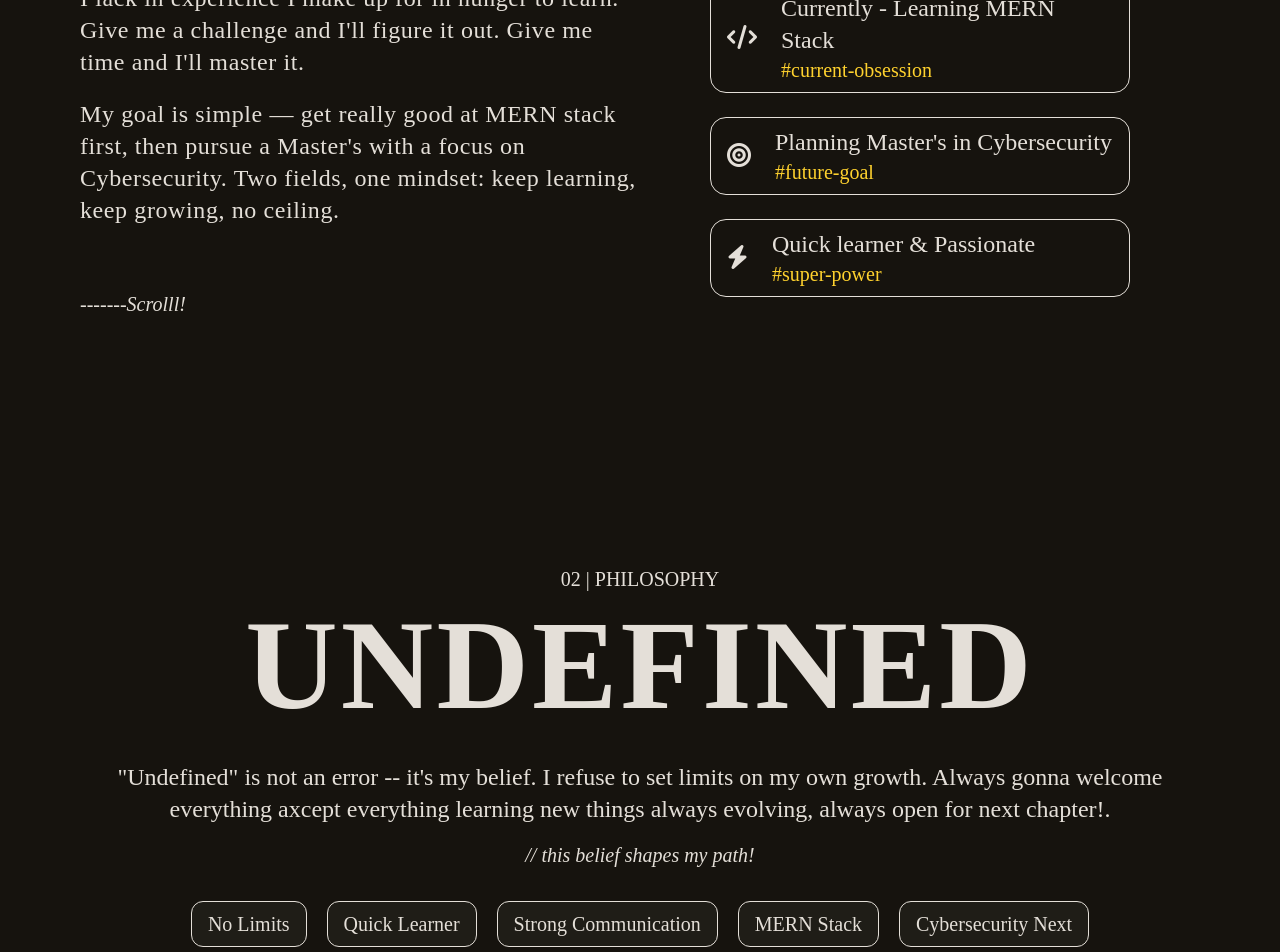
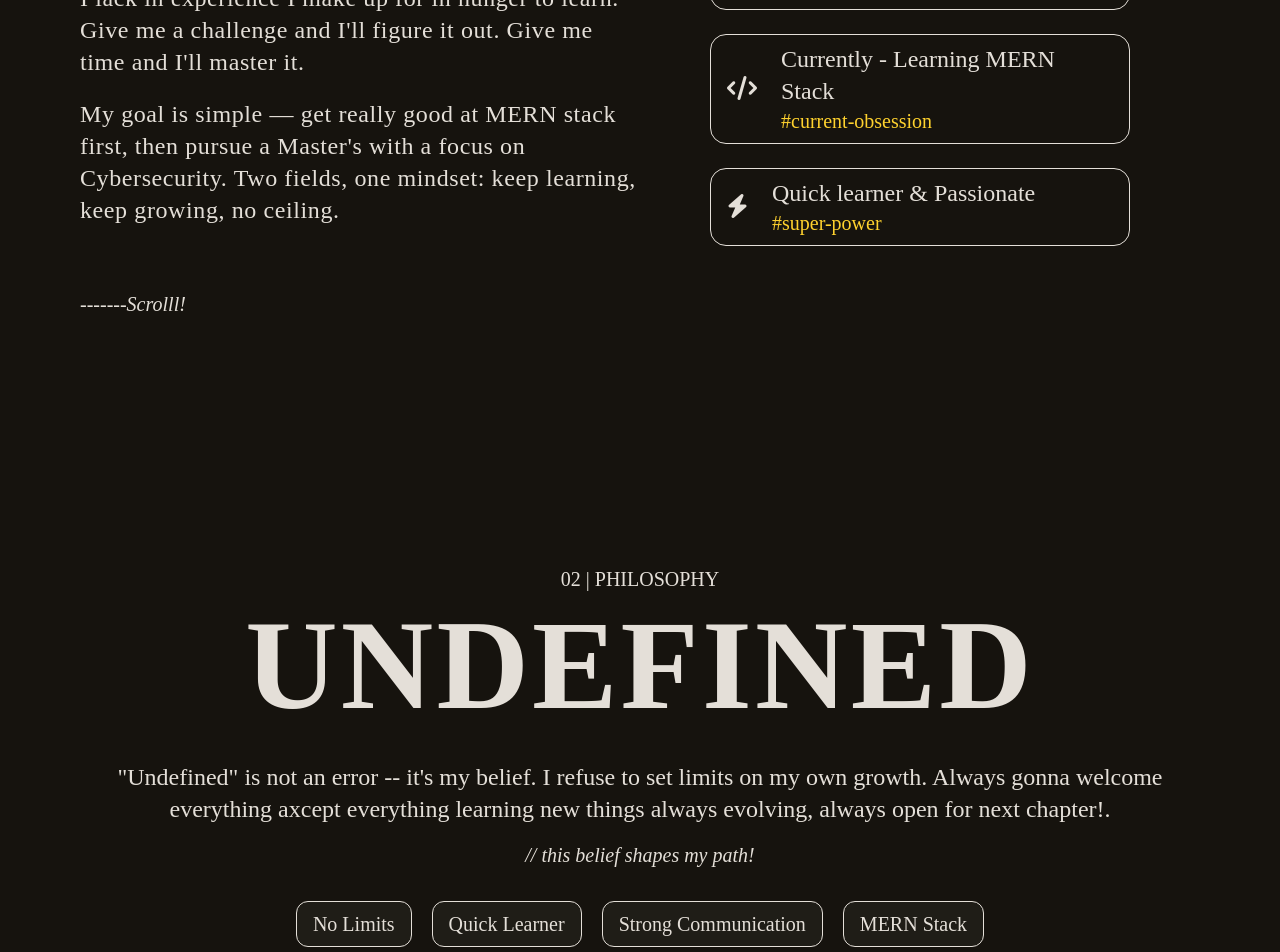
Before and after one commit to Pethani847/portfolioo, a React (Vite) app in the folder frontend/: page / in a window 1280 px wide. Shown: the part 1300-2252 px from the top of the page. Built offline with nearby package versions, Linux system fonts and the light colour scheme; a web font is replaced by a local one.

Commit message:
remove cybersecurity

```diff
--- a/frontend/src/data/educard.js
+++ b/frontend/src/data/educard.js
@@ -1,6 +1,6 @@
 let educations = [
         {degree: "BSc Information Technology", collage: "Swarnim University, Gandhinagar", des: "Pursued my BSc in Information Technology externally, working alongside my studies to fund my education and gain real-world experience at the same time. Two responsibilities, one mindset - get it done, learn from it.", year: "2023-2026", remark: "Graduated", styletitle: "text-pgreen group-hover:text-fg", stylesub: "group-hover:text-pgreen", styleremark: "text-pgreen"  },
-        {degree: "Master's in Cybersecurity", collage: "The next chapter, planning phase", des: "After getting some experience and knowledge in MERN stack development, I'm planning to pursue a Master's degree focused on Cybersecurity", year: "Upcoming", remark: "Planning", styletitle: "text-pblue group-hover:text-fg", stylesub: "group-hover:text-pblue", styleremark: "text-pblue"}
+        //  {degree: "Master's in Cybersecurity", collage: "The next chapter, planning phase", des: "After getting some experience and knowledge in MERN stack development, I'm planning to pursue a Master's degree focused on Cybersecurity", year: "Upcoming", remark: "Planning", styletitle: "text-pblue group-hover:text-fg", stylesub: "group-hover:text-pblue", styleremark: "text-pblue"}
     ]
 
 export default educations;
--- a/frontend/src/data/infocard.js
+++ b/frontend/src/data/infocard.js
@@ -2,7 +2,7 @@
     { title: "Surat, Gujarat", sub: "India", icon: "fa-solid fa-location-dot" },
     { title: "BSc Information Technology", sub: "Swarnim University", icon: "fa-solid fa-graduation-cap" },
     { title: "Currently - Learning MERN Stack", sub: "#current-obsession", icon: "fa-solid fa-code"},
-    { title: "Planning Master's in Cybersecurity", sub: "#future-goal", icon: "fa-solid fa-bullseye" },
+    // { title: "Planning Master's in Cybersecurity", sub: "#future-goal", icon: "fa-solid fa-bullseye" },
     { title: "Quick learner & Passionate", sub: "#super-power", icon: "fa-solid fa-bolt" },
   ];
 
--- a/frontend/src/data/labels.js
+++ b/frontend/src/data/labels.js
@@ -3,7 +3,7 @@ let labels = [
     "Quick Learner",
     "Strong Communication",
     "MERN Stack",
-    "Cybersecurity Next",
+    // "Cybersecurity Next",
   ];
 
  export default labels;
```
